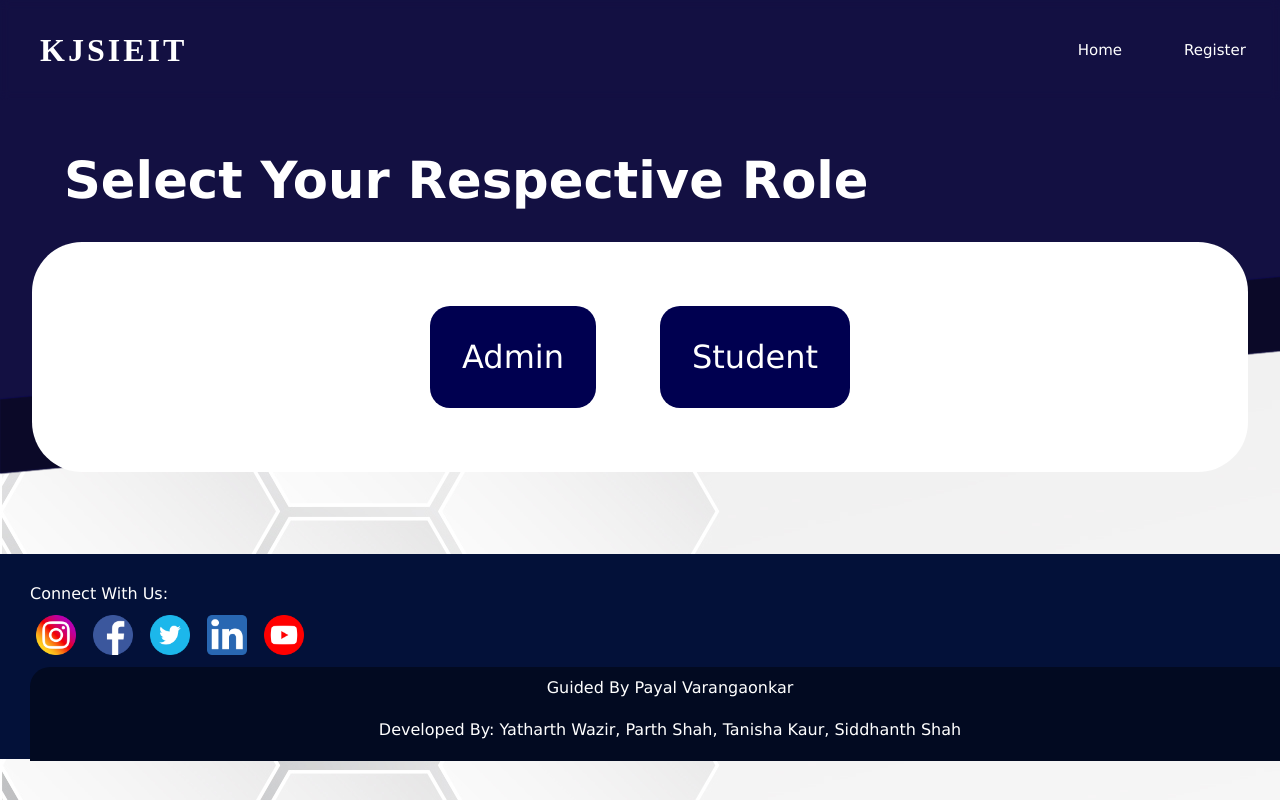
After one commit to TranquilTanisha/Polling-website, a Django app: page /check_user/ in a window 1280 px wide; the page is wider, and only the part inside the window is pictured. The commit adds this page. Run offline with Django 4.2, Linux system fonts and the light colour scheme; some web fonts are replaced.

Commit message:
Added the admin page

```diff
--- /dev/null
+++ b/vote/templates/vote/check_user.html
@@ -0,0 +1,25 @@
+{% extends 'vote/navbar.html' %}
+{% block content %}
+<!DOCTYPE html>
+<html lang="en">
+<head>
+    <meta charset="UTF-8">
+    <meta http-equiv="X-UA-Compatible" content="IE=edge">
+    <meta name="viewport" content="width=device-width, initial-scale=1.0">
+    {% load static %}
+    <link rel="stylesheet" href="{% static 'vote/css/check-div.css' %}">
+    <link rel="preconnect" href="https://fonts.googleapis.com">
+    <link rel="preconnect" href="https://fonts.gstatic.com" crossorigin>
+    <title>Digital Voting System</title>
+</head>
+<body>
+<div class="panel-heading"><h1>Select Your Respective Role</h1></div>
+<div class="card">
+<div class="actions">
+<a class="link" href="/admin/">Admin</a>
+<a class="link" href="{% url 'check-div' %}">Student</a>
+</div>
+</div>
+</body>
+</html>
+{% endblock %}
--- a/vote/templates/vote/navbar.html
+++ b/vote/templates/vote/navbar.html
@@ -16,7 +16,7 @@
             <ul>
                 <li class="element" align="center" id="Home"><a class="ref" href="{% url '' %}">Home</a>
                 </li>
-                <li class="element" align="center"><a class="ref" href="{% url 'check-div' %}">Register</a></li>
+                <li class="element" align="center"><a class="ref" href="{% url 'check-user' %}">Register</a></li>
             </ul>
         </div>
     </nav>
--- a/vote/urls.py
+++ b/vote/urls.py
@@ -4,6 +4,7 @@ from . import views
 urlpatterns = [
     path('', views.home, name=''),
     path('register/', views.checkDiv, name='check-div'),
+    path('check_user/', views.checkUser, name='check-user'),
     path('register-user-A/', views.registerA, name='register-user-A'),
     path('register-user-B/', views.registerB, name='register-user-B'),
     path('a-home/', views.homeA, name='a-home'),
--- a/vote/views.py
+++ b/vote/views.py
@@ -9,6 +9,9 @@ def home(request):
 
 def checkDiv(request):
     return render(request, "vote/check_div.html")
+
+def checkUser(request):
+    return render(request, "vote/check_user.html")
 
 def registerA(request):
     form=ADivRegistrationForm()
```
